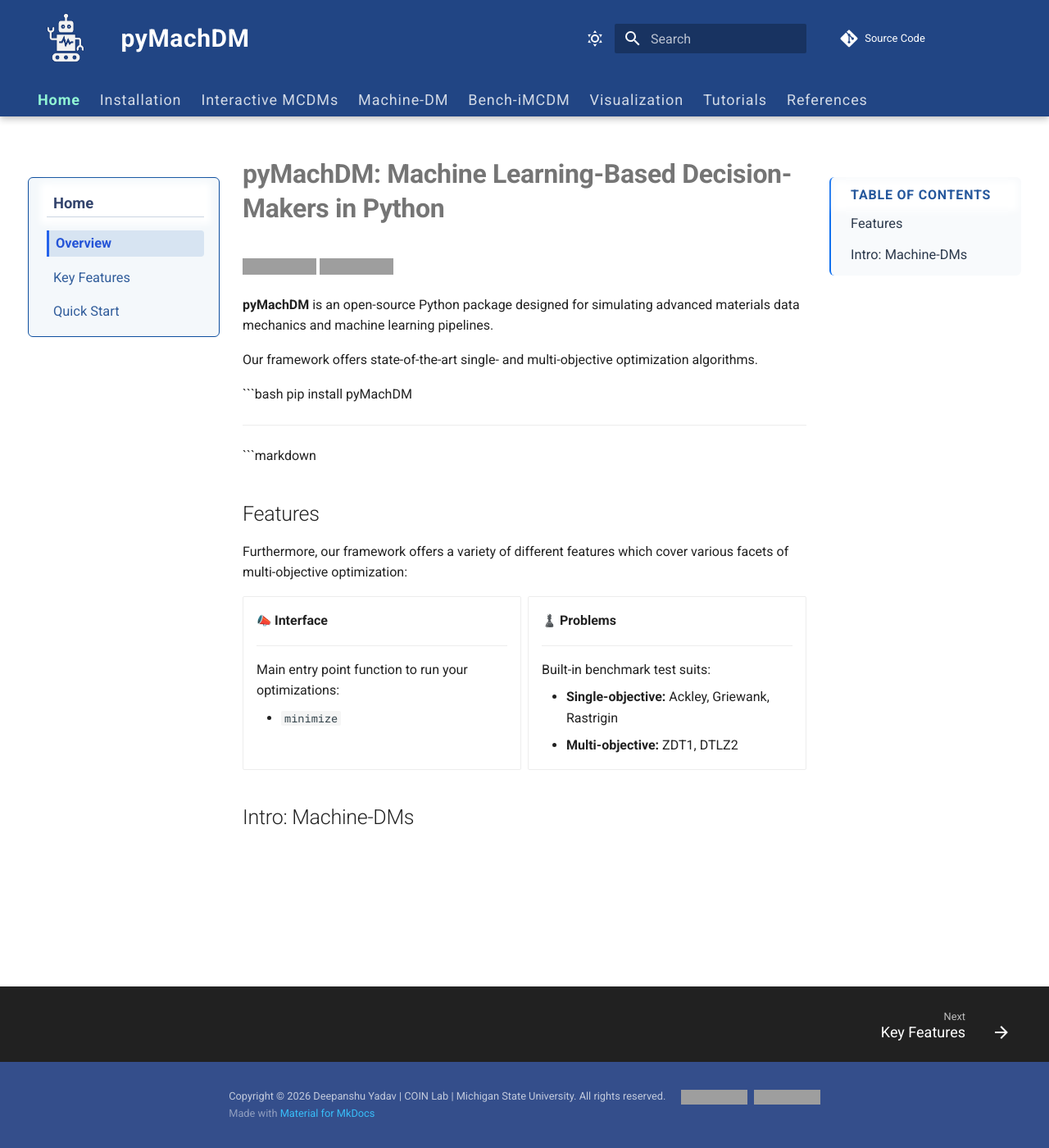
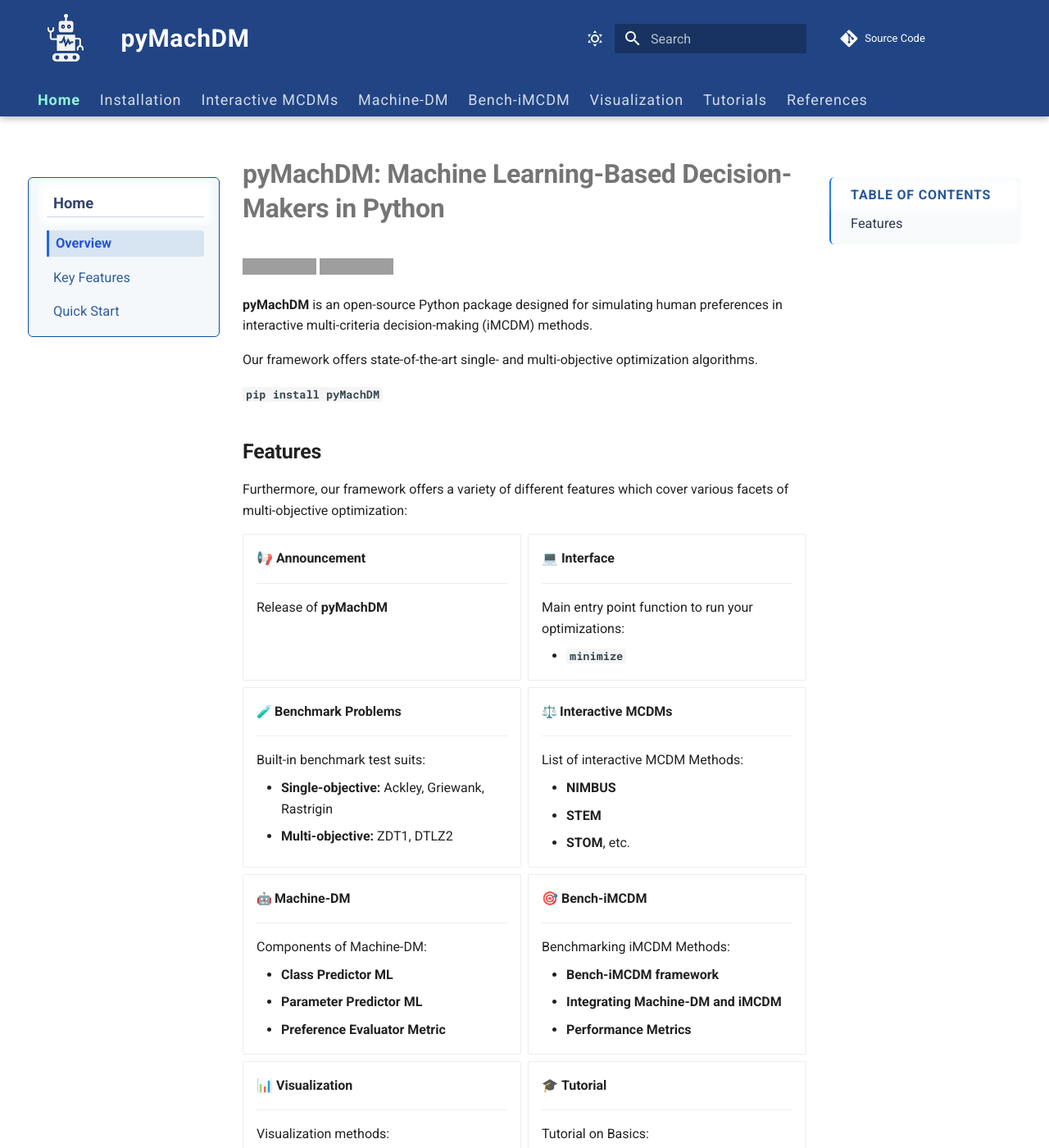
Before and after one commit to deepanshuIITM/pyMachDM, an MkDocs documentation site: the page built from docs/index.md, in a window 1280 px wide and 1400 px high. Shown: the whole window at 82% size. Built offline with MkDocs 1.6.1 and Material for MkDocs 9.7.7, drawn with Linux system fonts in a browser that asks for light colours; emoji names are drawn with the system emoji font; comment, search, counter and statistics services are not loaded; some of the changed text lies outside the part shown; grey boxes are pictures that could not be loaded.

Commit message:
MachineDM First Page

````diff
--- a/docs/index.md
+++ b/docs/index.md
@@ -5,31 +5,35 @@
   <a href="https://opensource.org/licenses/MIT"><img src="https://img.shields.io/badge/License-MIT-yellow.svg" alt="License: MIT"></a>
 </div>
 
-**pyMachDM** is an open-source Python package designed for simulating advanced materials data mechanics and machine learning pipelines.
+**pyMachDM** is an open-source Python package designed for simulating human preferences in interactive multi-criteria decision-making (iMCDM) methods.
 
 Our framework offers state-of-the-art single- and multi-objective optimization algorithms.
 
-```bash
-pip install pyMachDM
 
----
+**`pip install pyMachDM`**
 
-```markdown
-## Features
+
+## **Features**
 
 Furthermore, our framework offers a variety of different features which cover various facets of multi-objective optimization:
 
 <div class="grid cards" markdown>
 
--   :mega: **Interface**
+-   📢 **Announcement**
+
+    ---
+
+    Release of **pyMachDM**
+
+-   💻 **Interface**
 
     ---
 
     Main entry point function to run your optimizations:
 
-    * `minimize`
+    * **`minimize`**
 
--   :chess_pawn: **Problems**
+-   :test_tube: **Benchmark Problems**
 
     ---
 
@@ -38,6 +42,54 @@
     * **Single-objective:** Ackley, Griewank, Rastrigin
     * **Multi-objective:** ZDT1, DTLZ2
 
+-   :balance_scale: **Interactive MCDMs**
+
+    ---
+
+    List of interactive MCDM Methods:
+
+    * **NIMBUS**
+    * **STEM**
+    * **STOM**, etc.
+
+-   :robot: **Machine-DM**
+
+    ---
+
+    Components of Machine-DM:
+
+    * **Class Predictor ML**
+    * **Parameter Predictor ML**
+    * **Preference Evaluator Metric**
+
+-   🎯 **Bench-iMCDM**
+
+    ---
+
+    Benchmarking iMCDM Methods:
+
+    * **Bench-iMCDM framework**
+    * **Integrating Machine-DM and iMCDM**
+    * **Performance Metrics**
+
+-   📊 **Visualization**
+
+    ---
+
+    Visualization methods:
+
+    * **2-dimensional**
+    * **3-dimensional**
+    * **More than 3-dimensional**
+
+-   🎓 **Tutorial**
+
+    ---
+
+    Tutorial on Basics:
+
+    * **Core Idea**
+    * **Demo**
+    * **Live Script**
+
 </div>
-
-## Intro: Machine-DMs
````
Also changed, not shown: site/index.html, site/search/search_index.json.
